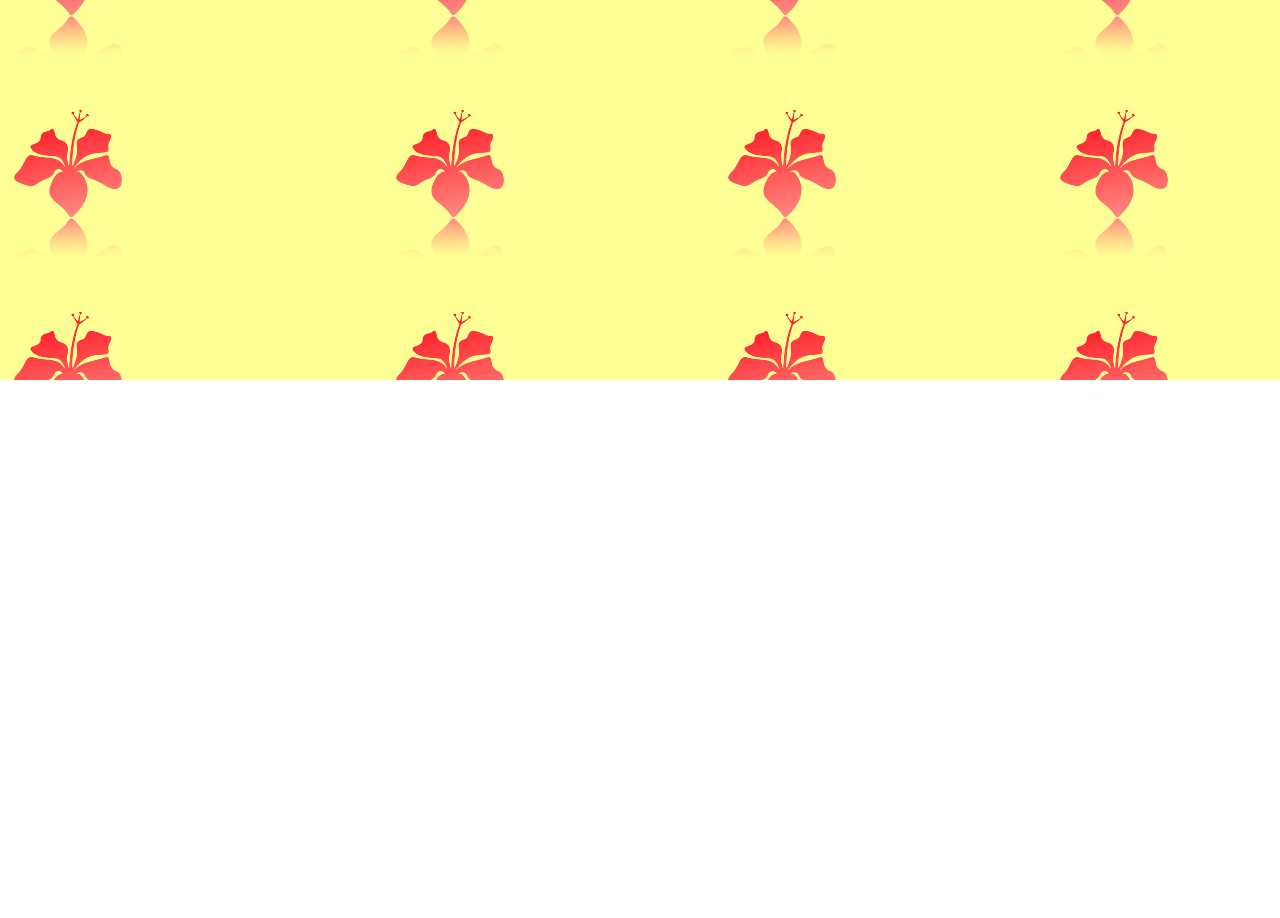
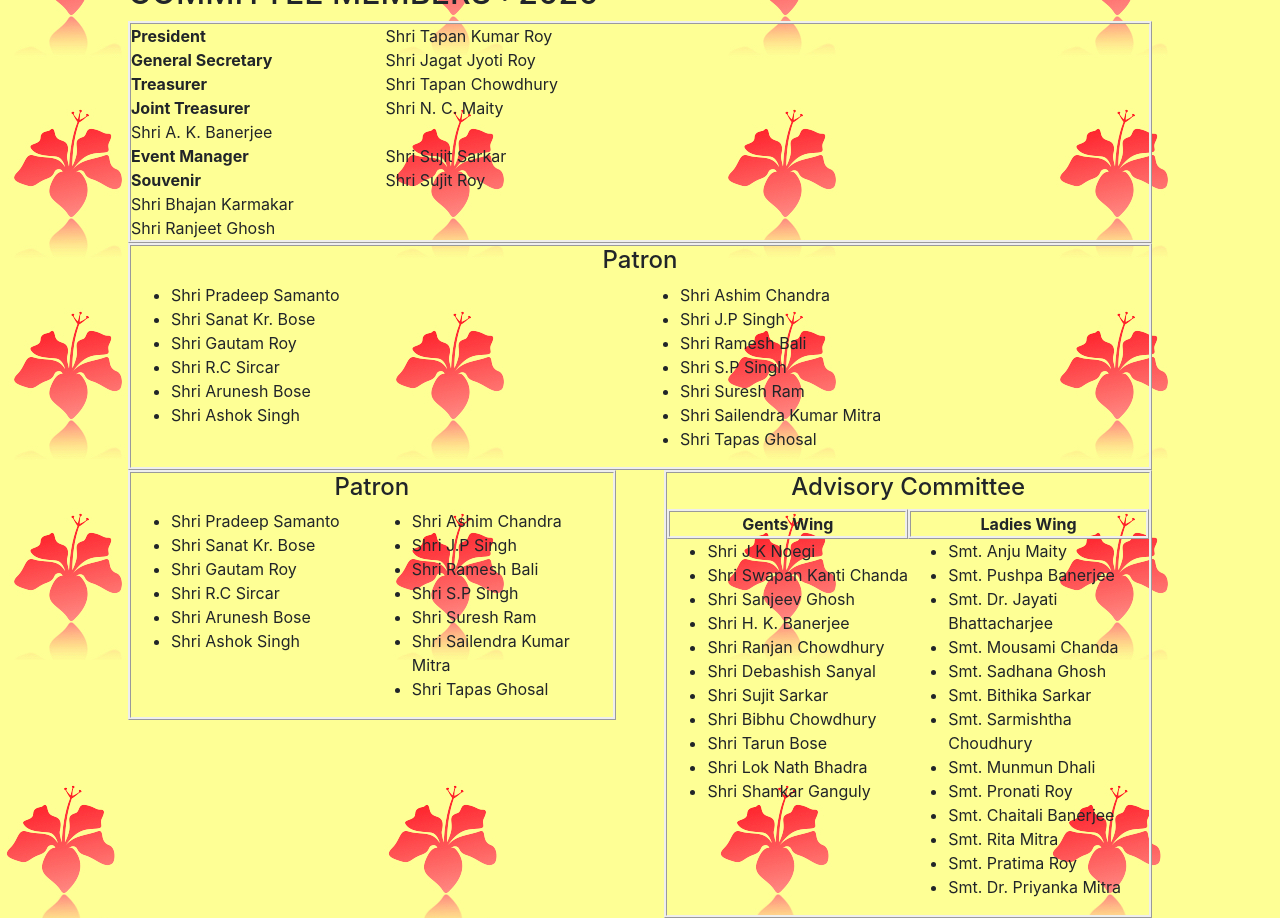
Before and after one commit to DEVkumr/Aaponjon, a React (Create React App) app: page /about in a window 1280 px wide. Shown: the part 420-1338 px from the top of the page. Before the commit the page ends 800 px from the top, so only its background shows below. Built offline with nearby package versions, Linux system fonts and the light colour scheme.

Commit message:
Added About.js, Aaponjon members list

```diff
--- a/src/Components/About.js
+++ b/src/Components/About.js
@@ -5,7 +5,7 @@ import MaaDurgaAboutHome from '../Images/About/MaaDurgaAboutHome.png'
 
 class About extends React.Component {
 
-    render(){
+    render() {
         return (
             <React.Fragment>
                 <div className="slideshow-container">
@@ -17,7 +17,7 @@ class About extends React.Component {
                 </div>
                 <table className="slideshow-container">
                     <tr>
-                    <td style={{fontFamily: "Snell Roundhand", align:"center", valign:"center"}}>
+                        <td style={{ fontFamily: "Snell Roundhand", align: "center", valign: "center", color: "red" }}>
                             <h2> Durga Puja 2020 </h2>
                         </td>
                     </tr>
@@ -38,11 +38,182 @@ class About extends React.Component {
                             and the correct schedule and ceremonies, yet keep our members safe. The ceremonies will be held privately, and
                             will be streamed LIVE for free to the entire world.
                     </td>
-                    <td>
-                        <img className="imgabout" src={MaaDurgaAboutHome} ></img>
-                    </td>
                     </tr>
                 </table>
+                <div className="slideshow-container" style={{marginLeft: "10%", marginRight: "10%" }}>
+                    <h2>COMMITTEE MEMBERS : 2020 </h2>
+                    <div style={{ borderStyle: "ridge"}}>
+                        <div className="row_About">
+                            <div className="column_About">
+                                <strong>President</strong>
+                            </div>
+                            <div className="column_About" style={{ textAlign: "left" }}>
+                                Shri Tapan Kumar Roy
+                            </div>
+                        </div>
+                        <div className="row_About">
+                            <div className="column_About">
+                                <strong>General Secretary</strong>
+                            </div>
+                            <div className="column_About" style={{ textAlign: "left" }}>
+                                Shri Jagat Jyoti Roy
+                            </div>
+                        </div>
+                        <div className="row_About">
+                            <div className="column_About">
+                                <strong>Treasurer</strong>
+                            </div>
+                            <div className="column_About">Shri Tapan Chowdhury</div>
+                        </div>
+                        <div className="row_About">
+                            <div className="column_About">
+                                <strong>Joint Treasurer</strong>
+                            </div>
+                            <div className="column_About">Shri N. C. Maity</div>
+                        </div>
+                        <div className="row_About">
+                            <div className="column_About">
+                                Shri A. K. Banerjee
+                            </div>
+                        </div>
+                        <div className="row_About">
+                            <div className="column_About">
+                                <strong>Event Manager</strong>
+                            </div>
+                            <div className="column_About">Shri Sujit Sarkar</div>
+                        </div>
+                        <div className="row_About">
+                            <div className="column_About">
+                                <strong>Souvenir</strong>
+                            </div>
+                            <div className="column_About">Shri Sujit Roy</div>
+                        </div>
+                        <div className="row_About">
+                            <div className="column_About">
+                                Shri Bhajan Karmakar
+                            </div>
+                        </div>
+                        <div className="row_About">
+                            <div className="column_About">
+                                Shri Ranjeet Ghosh
+                            </div>
+                        </div>
+                    </div>
+
+                    <div className="row_About">
+                        <div className="column_About" style={{ width: "100%" }}>
+                            <div style={{ borderStyle: "ridge" }}>
+                                <div style={{ textAlign: "center" }}>
+                                    <h4>Patron</h4>
+                                </div>
+                                <div className="row_About">
+                                    <div className="column_About" style={{ width: "100%" }}>
+                                        <ul>
+                                            <li>Shri Pradeep Samanto</li>
+                                            <li>Shri Sanat Kr. Bose</li>
+                                            <li>Shri Gautam Roy</li>
+                                            <li>Shri R.C Sircar</li>
+                                            <li>Shri Arunesh Bose</li>
+                                            <li>Shri Ashok Singh</li>
+                                        </ul>
+                                    </div>
+
+                                    <div className="column_About" style={{ width: "100%" }}>
+                                        <ul>
+                                            <li>Shri Ashim Chandra</li>
+                                            <li>Shri J.P Singh</li>
+                                            <li>Shri Ramesh Bali</li>
+                                            <li>Shri S.P Singh</li>
+                                            <li>Shri Suresh Ram</li>
+                                            <li>Shri Sailendra Kumar Mitra</li>
+                                            <li>Shri Tapas Ghosal</li>
+                                        </ul>
+                                    </div>
+                                </div>
+                            </div>
+                        </div>
+                    </div>
+                    <div className="row_About">
+                        <div className="column_About" style={{width:"100%"}}>
+                            <div style={{borderStyle:"ridge"}}>
+                                <div style={{textAlign: "center"}}><h4>Patron</h4></div>
+                                <div className="row_About">
+                                    <div className="column_About" style={{width:"100%"}}>
+                                        <ul>
+                                            <li>Shri Pradeep Samanto</li>
+                                            <li>Shri Sanat Kr. Bose</li>
+                                            <li>Shri Gautam Roy</li>
+                                            <li>Shri R.C Sircar</li>
+                                            <li>Shri Arunesh Bose</li>
+                                            <li>Shri Ashok Singh</li>
+                                        </ul>
+                                    </div>
+
+                                    <div className="column_About" style={{width:"100%"}}>
+                                        <ul>
+                                            <li>Shri Ashim Chandra</li>
+                                            <li>Shri J.P Singh</li>
+                                            <li>Shri Ramesh Bali</li>
+                                            <li>Shri S.P Singh</li>
+                                            <li>Shri Suresh Ram</li>
+                                            <li>Shri Sailendra Kumar Mitra</li>
+                                            <li>Shri Tapas Ghosal</li>
+                                        </ul>
+                                    </div>
+                                </div>
+                            </div>
+                        </div>
+
+                        <div className="column_About" style={{width:"10%"}}>
+                        </div>
+
+                        <div className="column_About" style={{width:"100%"}}>
+                            <div style={{borderStyle:"ridge"}}>
+                                <div style={{textAlign: "center"}}><h4>Advisory Committee</h4></div>
+                                <div className="row_About">
+                                    <div className="column_About" style={{width:"100%"}}>
+                                        <div style={{textAlign: "center", borderStyle: "ridge"}}>
+                                            <b> Gents Wing </b>
+                                        </div>
+                                        <ul>
+                                            <li>Shri J K Noegi</li>
+                                            <li>Shri Swapan Kanti Chanda</li>
+                                            <li>Shri Sanjeev Ghosh</li>
+                                            <li>Shri H. K. Banerjee</li>
+                                            <li>Shri Ranjan Chowdhury</li>
+                                            <li>Shri Debashish Sanyal</li>
+                                            <li>Shri Sujit Sarkar</li>
+                                            <li>Shri Bibhu Chowdhury</li>
+                                            <li>Shri Tarun Bose</li>
+                                            <li>Shri Lok Nath Bhadra</li>
+                                            <li>Shri Shankar Ganguly</li>
+                                        </ul>
+                                    </div>
+                                    <div className="column_About" style={{ width: "100%" }}>
+                                        <div style={{ textAlign: "center", borderStyle: "ridge" }}>
+                                            <b> Ladies Wing </b>
+                                        </div>
+                                        <ul>
+                                            <li>Smt. Anju Maity</li>
+                                            <li>Smt. Pushpa Banerjee</li>
+                                            <li>Smt. Dr. Jayati Bhattacharjee</li>
+                                            <li>Smt. Mousami Chanda</li>
+                                            <li>Smt. Sadhana Ghosh</li>
+                                            <li>Smt. Bithika Sarkar</li>
+                                            <li>Smt. Sarmishtha Choudhury</li>
+                                            <li>Smt. Munmun Dhali</li>
+                                            <li>Smt. Pronati Roy</li>
+                                            <li>Smt. Chaitali Banerjee</li>
+                                            <li>Smt. Rita Mitra</li>
+                                            <li>Smt. Pratima Roy</li>
+                                            <li>Smt. Dr. Priyanka Mitra</li>
+                                        </ul>
+                                    </div>
+                                </div>
+                            </div>
+                        </div>
+                    </div>
+                </div>
             </React.Fragment>
         )
     }
```
Lines whose indentation alone changed are shown as unchanged.
